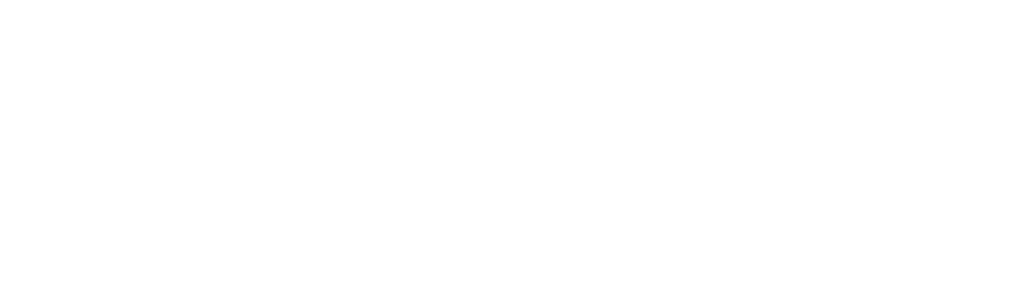
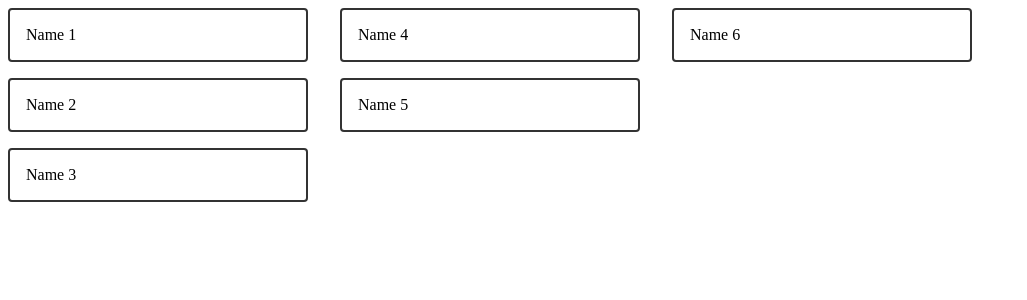
Before and after one commit to TamasSallai/task-manager-dnd, a React (Vite) app: page / in a window 1280 px wide. Shown: the top 300 px of the page, without its empty margins (0-1027 px from the left). Built offline with nearby package versions, Linux system fonts and the light colour scheme.

Commit message:
created components for the drag and drop board

```diff
--- a/package.json
+++ b/package.json
@@ -10,6 +10,9 @@
     "preview": "vite preview"
   },
   "dependencies": {
+    "@dnd-kit/core": "^6.0.8",
+    "@dnd-kit/sortable": "^7.0.2",
+    "@dnd-kit/utilities": "^3.2.1",
     "firebase": "^9.22.1",
     "react": "^18.2.0",
     "react-dom": "^18.2.0",
--- a/src/App.css
+++ b/src/App.css
@@ -0,0 +1,17 @@
+.board {
+  display: flex;
+  gap: 2rem;
+}
+
+.column {
+  width: 300px;
+  display: flex;
+  flex-direction: column;
+  gap: 1rem;
+}
+
+.sortable-task {
+  padding: 1rem;
+  border: 2px solid #333;
+  border-radius: 4px;
+}
--- a/src/App.tsx
+++ b/src/App.tsx
@@ -1,5 +1,8 @@
+import Board from './components/Board'
+import './App.css'
+
 function App() {
-  return <div></div>
+  return <Board />
 }
 
 export default App
--- /dev/null
+++ b/src/components/Board.tsx
@@ -0,0 +1,45 @@
+import { useState } from 'react'
+import {
+  DndContext,
+  DragStartEvent,
+  DragOverEvent,
+  DragEndEvent,
+  DragOverlay,
+} from '@dnd-kit/core'
+import { ITask } from '../context/table/types'
+import Column from './Column'
+import { initialTableData } from '../data'
+import SortableTask from './SortableTask'
+
+const Board = () => {
+  const [dragging, setDragging] = useState<ITask | null>(null)
+  const { columns } = initialTableData
+
+  const handleDragStart = (e: DragStartEvent) => {
+    console.log('drag start')
+  }
+
+  const handleDragOver = (e: DragOverEvent) => {
+    console.log('drag over')
+  }
+
+  const handleDragEnd = (e: DragEndEvent) => {
+    console.log('drag end')
+  }
+  return (
+    <DndContext
+      onDragStart={handleDragStart}
+      onDragOver={handleDragOver}
+      onDragEnd={handleDragEnd}
+    >
+      <div className="board">
+        {Object.values(columns).map((column) => (
+          <Column key={column.id} {...column} />
+        ))}
+      </div>
+      <DragOverlay>{dragging && <SortableTask {...dragging} />}</DragOverlay>
+    </DndContext>
+  )
+}
+
+export default Board
--- /dev/null
+++ b/src/components/Column.tsx
@@ -0,0 +1,26 @@
+import { SortableContext, verticalListSortingStrategy } from '@dnd-kit/sortable'
+import { ITask } from '../context/table/types'
+import SortableTask from './SortableTask'
+
+type Props = {
+  id: string
+  tasks: ITask[]
+}
+
+const Column = ({ id, tasks }: Props) => {
+  return (
+    <SortableContext
+      id={id}
+      items={tasks}
+      strategy={verticalListSortingStrategy}
+    >
+      <div className="column">
+        {tasks.map((task) => (
+          <SortableTask key={task.id} {...task} />
+        ))}
+      </div>
+    </SortableContext>
+  )
+}
+
+export default Column
--- /dev/null
+++ b/src/components/SortableTask.tsx
@@ -0,0 +1,31 @@
+import { useSortable } from '@dnd-kit/sortable'
+import { CSS } from '@dnd-kit/utilities'
+
+type Props = {
+  id: string
+  name: string
+}
+
+const SortableTask = ({ id, name }: Props) => {
+  const { attributes, listeners, setNodeRef, transform, transition } =
+    useSortable({ id })
+
+  const style = {
+    transform: CSS.Transform.toString(transform),
+    transition,
+  }
+
+  return (
+    <div
+      ref={setNodeRef}
+      {...attributes}
+      {...listeners}
+      style={style}
+      className="sortable-task"
+    >
+      {name}
+    </div>
+  )
+}
+
+export default SortableTask
--- /dev/null
+++ b/src/data.ts
@@ -0,0 +1,51 @@
+import { v4 as uuidv4 } from 'uuid'
+import { IBoard } from './context/table/types'
+
+export const initialTableData: IBoard = {
+  id: 'tableId',
+  name: 'Table name',
+  columns: {
+    columnId1: {
+      id: 'columnId1',
+      name: 'Column 1 name',
+      tasks: [
+        {
+          id: uuidv4(),
+          name: 'Name 1',
+        },
+        {
+          id: uuidv4(),
+          name: 'Name 2',
+        },
+        {
+          id: uuidv4(),
+          name: 'Name 3',
+        },
+      ],
+    },
+    columnId2: {
+      id: 'columnId2',
+      name: 'Column 2 name',
+      tasks: [
+        {
+          id: uuidv4(),
+          name: 'Name 4',
+        },
+        {
+          id: uuidv4(),
+          name: 'Name 5',
+        },
+      ],
+    },
+    columnId3: {
+      id: 'columnId3',
+      name: 'Column 3 name',
+      tasks: [
+        {
+          id: uuidv4(),
+          name: 'Name 6',
+        },
+      ],
+    },
+  },
+}
```
Also changed, not shown: 1 other file (tests, documents, lock files or other folders).
